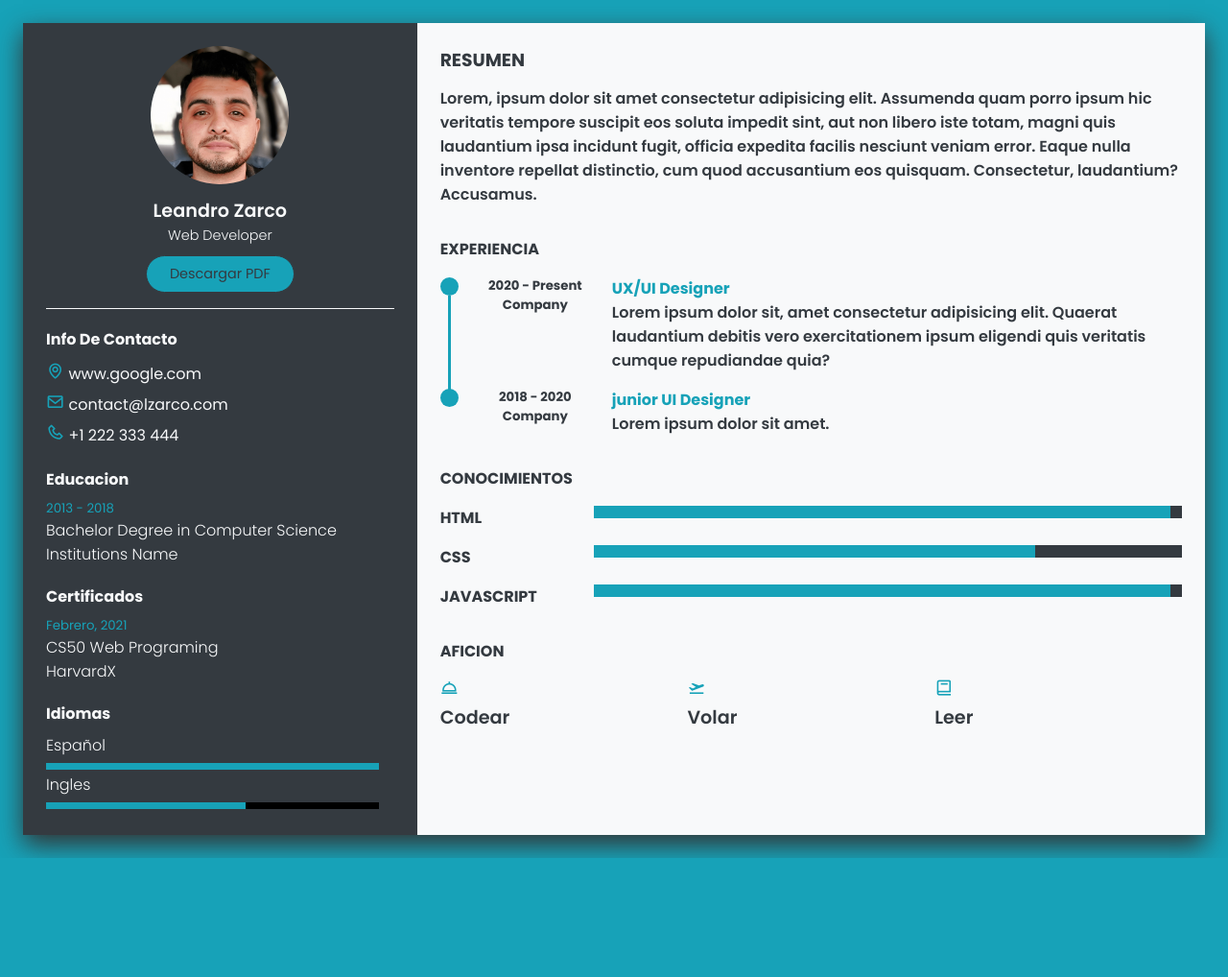
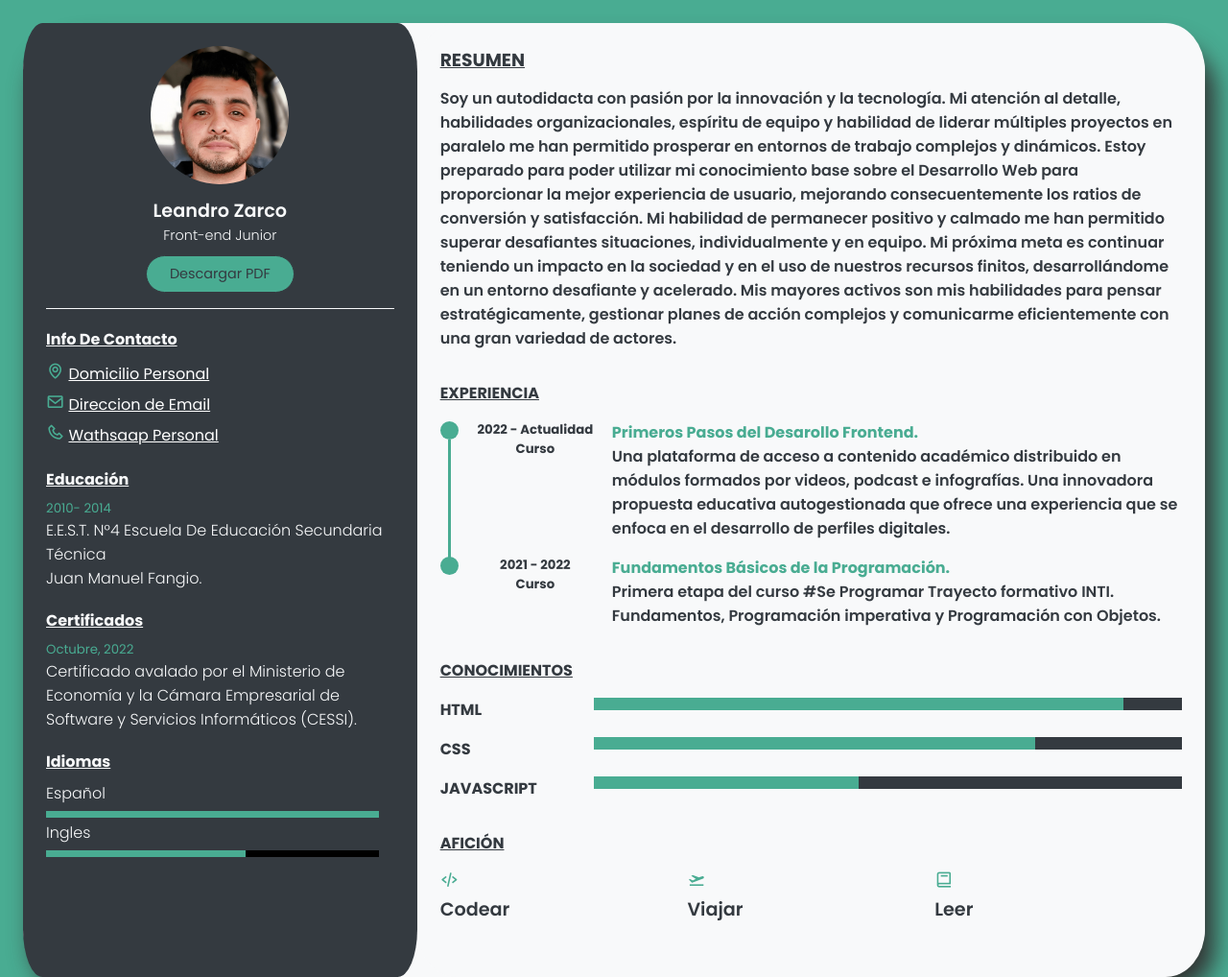
Before and after one commit to LeandroZ100/pagina-curriculum-ticmas, a plain HTML site: page index.html in a window 1280 px wide. Shown: the top 1018 px of the page at 96% size. Before the commit the page ends 894 px from the top, so only its background shows below. Drawn offline with nearby package versions, Linux system fonts and the light colour scheme.

Commit message:
commit del proyecto final 1

```diff
--- a/estilo.css
+++ b/estilo.css
@@ -3,8 +3,13 @@
 :root {
     --base: #f8f9fa;
     --primario: #343a40;
+    --secundario: #49ac92;
+}
+/*--base: #f8f9fa;
+    --primario: #343a40;
     --secundario: #17a2b8;
-}
+
+    --secundario: #49ac92;*/
 
 * {
     margin: 0;
@@ -29,19 +34,21 @@ body {
     background: var(--base);
     display: grid;
     grid-template-columns: 1fr 2fr;
-    box-shadow: 0px 10px 25px #333;
+    box-shadow: 10px 20px 25px #333;
     margin: 1.5rem;
+    border-radius: 5%;
 }
 /*LADO IZQUIERDO*/
 #conteiner .lado_izq {
     background: var(--primario);
     padding: 1.5rem;
-
+    border-radius: 5%;
 }
-
+/*LADO IZQUIERDO*/
 #conteiner .lado_der {
     background: var(--base);
     padding: 1.5rem;
+    border-radius: 5%;
 
 }
 .perfil {
@@ -107,7 +114,12 @@ overflow: hidden;
 
 .item_izq .titulo {
     padding-bottom: 0.5rem;
+    text-decoration: underline;
 
+}
+
+.item_izq .titulo:hover {
+    color: #49ac92;
 }
 
 .item_izq ul li {
@@ -169,6 +181,11 @@ color: var(--primario);
 .item_der .titulo {
     text-transform: uppercase;
     margin-bottom: 0.8rem;
+    text-decoration: underline;
+}
+
+.item_der .titulo:hover{
+    color: #49ac92;
 }
 
 .experiencia {
@@ -257,7 +274,14 @@ color: var(--primario);
 @media (max-width: 800px){
     #conteiner{
         grid-template-columns: repeat(1,1fr);
+        border-radius: none;
     }
+    #conteiner .lado_izq{
+        border-radius: none;
+    }
+    #conteiner .lado_der{
+        border-radius: none;
+}
 }
 
 @media (max-width: 500px){
--- a/index.html
+++ b/index.html
@@ -7,8 +7,7 @@
     <title>Curriculum Vitae!</title>
     <link
       href="https://unpkg.com/boxicons@2.1.4/css/boxicons.min.css"
-      rel="stylesheet"
-    />
+      rel="stylesheet"/>
     <link rel="stylesheet" href="estilo.css" />
   </head>
 
@@ -21,7 +20,7 @@
             <img src="foto.png" />
           </div>
           <h4>Leandro Zarco</h4>
-          <h5>Web Developer</h5>
+          <h5>Front-end Junior</h5>
           <button id="botonPDF">Descargar PDF</button>
         </div>
 
@@ -33,34 +32,33 @@
               <span class="iconos">
                 <i class="bx bx-map"></i>
               </span>
-              <span class="text">www.google.com</span>
+              <a href="https://www.google.com.ar/maps/"style="color:#FFFFFF;">Domicilio Personal</a>
             </li>
 
             <li>
               <span class="iconos">
                 <i class="bx bx-envelope"></i>
               </span>
-
-              <span class="text" <>contact@lzarco.com</span>
+              <a href="https://www.google.com/intl/es-419/gmail/about/"style="color:#FFFFFF;">Direccion de Email</a>
             </li>
             <li>
               <span class="iconos">
                 <i class="bx bx-phone"></i>
               </span>
 
-              <span class="text">+1 222 333 444</span>
+              <a href="https://web.whatsapp.com/"style="color:#FFFFFF;">Wathsaap Personal</a>
             </li>
           </ul>
         </div>
 
         <!--EDUCACION-->
         <div class="item_izq">
-          <h4 class="titulo">Educacion</h4>
+          <h4 class="titulo">Educación</h4>
           <ul>
             <li>
-              <h5 class="datos">2013 - 2018</h5>
-              <h4 class="texto">Bachelor Degree in Computer Science</h4>
-              <h4 class="texto">Institutions Name</h4>
+              <h5 class="datos">2010- 2014</h5>
+              <h4 class="texto">E.E.S.T. N°4 Escuela De Educación Secundaria Técnica</h4>
+              <h4 class="texto">Juan Manuel Fangio.</h4>
             </li>
           </ul>
         </div>
@@ -70,9 +68,9 @@
           <h4 class="titulo">Certificados</h4>
           <ul>
             <li>
-              <h5 class="datos">Febrero, 2021</h5>
-              <h4 class="texto">CS50 Web Programing</h4>
-              <h4 class="texto">HarvardX</h4>
+              <h5 class="datos">Octubre, 2022</h5>
+              <h4 class="texto">Certificado avalado por el Ministerio de Economía y la Cámara Empresarial de Software y Servicios Informáticos (CESSI).</h4>
+              <h4 class="texto"></h4>
             </li>
           </ul>
         </div>
@@ -102,12 +100,7 @@
         <div class="item_der">
           <h3 class="titulo">Resumen</h3>
           <p>
-            Lorem, ipsum dolor sit amet consectetur adipisicing elit. Assumenda
-            quam porro ipsum hic veritatis tempore suscipit eos soluta impedit
-            sint, aut non libero iste totam, magni quis laudantium ipsa incidunt
-            fugit, officia expedita facilis nesciunt veniam error. Eaque nulla
-            inventore repellat distinctio, cum quod accusantium eos quisquam.
-            Consectetur, laudantium? Accusamus.
+            Soy un autodidacta con pasión por la innovación y la tecnología. Mi atención al detalle, habilidades organizacionales, espíritu de equipo y habilidad de liderar múltiples proyectos en paralelo me han permitido prosperar en entornos de trabajo complejos y dinámicos. Estoy preparado para poder utilizar mi conocimiento base sobre el Desarrollo Web para proporcionar la mejor experiencia de usuario, mejorando consecuentemente los ratios de conversión y satisfacción. Mi habilidad de permanecer positivo y calmado me han permitido superar desafiantes situaciones, individualmente y en equipo. Mi próxima meta es continuar teniendo un impacto en la sociedad y en el uso de nuestros recursos finitos, desarrollándome en un entorno desafiante y acelerado. Mis mayores activos son mis habilidades para pensar estratégicamente, gestionar planes de acción complejos y comunicarme eficientemente con una gran variedad de actores.
           </p>
         </div>
 
@@ -122,16 +115,12 @@
             </div>
             <div class="content">
               <div class="intervalo">
-                <h5>2020 - Present</h5>
-                <h5>Company</h5>
+                <h5>2022 - Actualidad</h5>
+                <h5>Curso</h5>
               </div>
               <div class="descripcion">
-                <h4>UX/UI Designer</h4>
-                <p>
-                  Lorem ipsum dolor sit, amet consectetur adipisicing elit.
-                  Quaerat laudantium debitis vero exercitationem ipsum eligendi
-                  quis veritatis cumque repudiandae quia?
-                </p>
+                <h4>Primeros Pasos del Desarollo Frontend.</h4>
+                <p>Una plataforma de acceso a contenido académico distribuido en módulos formados por videos, podcast e infografías. Una innovadora propuesta educativa autogestionada que ofrece una experiencia que se enfoca en el desarrollo de perfiles digitales.</p>
               </div>
             </div>
           </div>
@@ -142,24 +131,24 @@
             </div>
             <div class="content">
               <div class="intervalo">
-                <h5>2018 - 2020</h5>
-                <h5>Company</h5>
+                <h5>2021 - 2022</h5>
+                <h5>Curso</h5>
               </div>
               <div class="descripcion">
-                <h4>junior UI Designer</h4>
-                <p>Lorem ipsum dolor sit amet.</p>
+                <h4>Fundamentos Básicos de la Programación.</h4>
+                <p>Primera etapa del curso #Se Programar Trayecto formativo INTI. Fundamentos, Programación imperativa y Programación con Objetos.</p>
               </div>
             </div>
           </div>
         </div>
 
-        <!--HABILIDADES-->
+        <!--CONOCIMIENTOS-->
         <div class="item_der">
           <h4 class="titulo">Conocimientos</h4>
           <div class="habilidades">
             <h4>HTML</h4>
             <div class="porcentaje">
-              <div style="width: 98%"></div>
+              <div style="width: 90%"></div>
             </div>
           </div>
           <div class="habilidades">
@@ -171,17 +160,17 @@
           <div class="habilidades">
             <h4>JAVASCRIPT</h4>
             <div class="porcentaje">
-              <div style="width: 98%"></div>
+              <div style="width: 45%"></div>
             </div>
           </div>
         </div>
 
         <!--AFICION-->
         <div class="item_der">
-          <h4 class="titulo">AFICION</h4>
+          <h4 class="titulo">AFICIÓN</h4>
           <ul class="aficion">
-            <li><i class="bx bx-dish"></i>Codear</li>
-            <li><i class="bx bxs-plane-take-off"></i>Volar</li>
+            <li><i class="bx bx-code-alt"></i>Codear</li>
+            <li><i class="bx bxs-plane-take-off"></i>Viajar</li>
             <li><i class="bx bx-book"></i>Leer</li>
           </ul>
         </div>
@@ -200,7 +189,7 @@
       referrerpolicy="no-referrer"
     ></script>
 
-    <script>
+   <script>
       var conteiner = document.getElementById(`conteiner`),
         botonPDF = document.getElementById(`botonPDF`);
 
```
Also changed, not shown: 1 other file.
